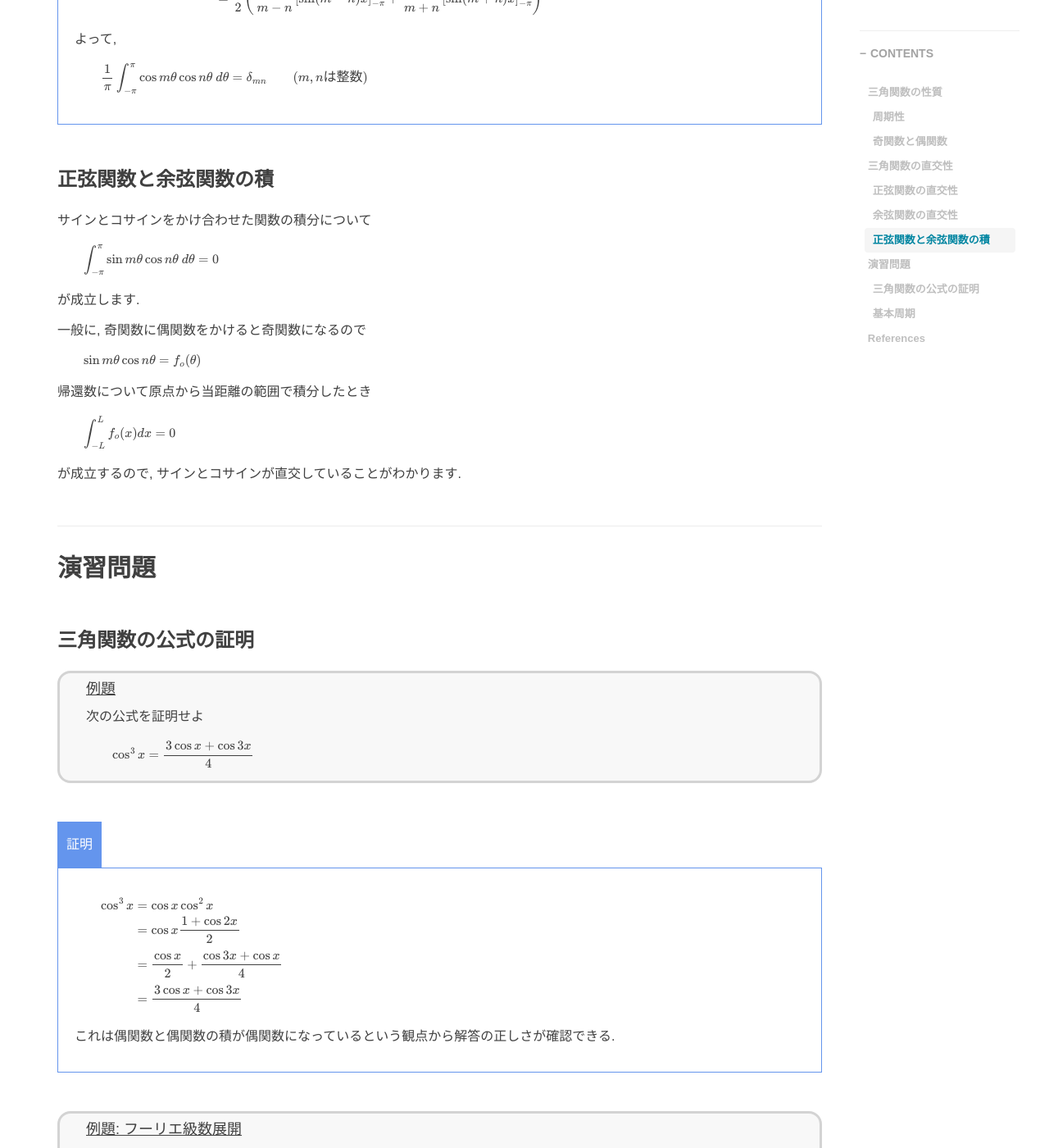
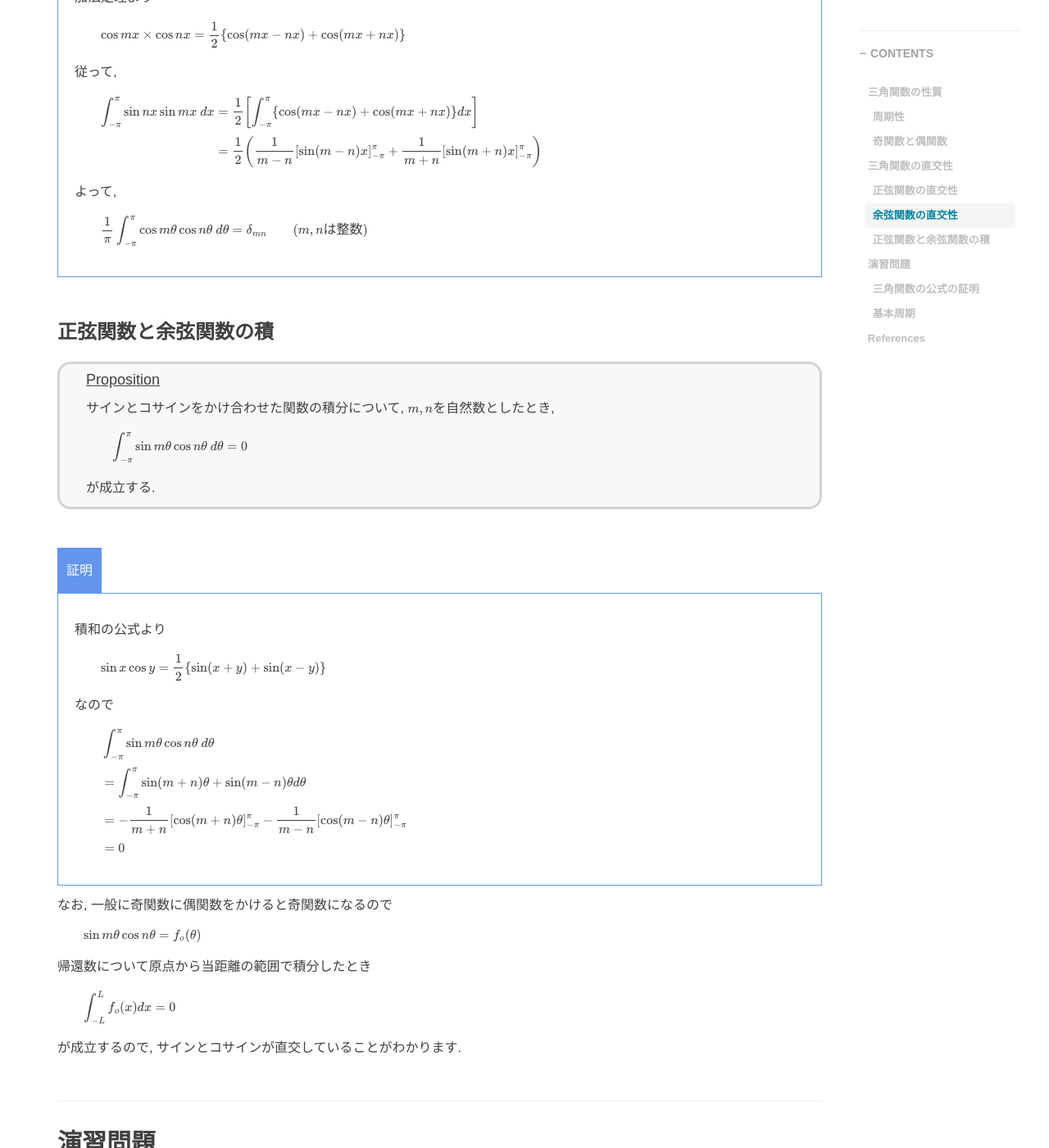
Before and after one commit to RyoNakagami/RyoNakagami.github.io, a Jekyll site: the page built from _posts/2022-08-13-triangular-functions.md, in a window 1280 px wide and 1400 px high, scrolled down 7115 px. Shown: the whole window at 82% size. Built offline with Jekyll 4.4.1, drawn with Linux system fonts in a browser that asks for light colours; comment, search, counter and statistics services are not loaded; some of the changed text lies outside the part shown.

Commit message:
POST: calculate big number

```diff
--- a/_posts/2022-08-13-triangular-functions.md
+++ b/_posts/2022-08-13-triangular-functions.md
@@ -335,6 +335,9 @@ $$
 
 ### 正弦関数の直交性
 
+<div style='padding-left: 2em; padding-right: 2em; border-radius: 1em; border-style:solid; border-color:#D3D3D3; background-color:#F8F8F8'>
+<p class="h4"><ins>Proposition</ins></p>
+
 $m, n$が共に整数で, かつ $m\neq n$が成立するとします. このとき, $\sin nx$ と$ \sin mx$は周期$2\pi$をもちます.
 
 もし, $\sin nx$ と$\sin mx$が直交するならば
@@ -343,7 +346,11 @@ $$
 \int^{\pi}_{-\pi} \sin nx \sin mx\ dx = 0
 $$
 
-が成立します.
+が成立する
+
+</div>
+
+<br>
 
 <div style="display: inline-block; background: #6495ED;; border: 1px solid #6495ED; padding: 3px 10px;color:#FFFFFF"><span >証明</span>
 </div>
@@ -404,11 +411,18 @@ $$
 
 ### 余弦関数の直交性
 
-コサインの場合もクロネッカーのデルタを用いて以下のように表現できます:
+<div style='padding-left: 2em; padding-right: 2em; border-radius: 1em; border-style:solid; border-color:#D3D3D3; background-color:#F8F8F8'>
+<p class="h4"><ins>Proposition</ins></p>
+
+コサインの場合もクロネッカーのデルタを用いて以下のように表現できる:
 
 $$
 \frac{1}{\pi}\int^\pi_{-\pi}\cos m\theta \cos n\theta\ d\theta = \delta_{mn} \qquad (m,n\text{は整数})
 $$
+
+</div>
+
+<br>
 
 <div style="display: inline-block; background: #6495ED;; border: 1px solid #6495ED; padding: 3px 10px;color:#FFFFFF"><span >証明</span>
 </div>
@@ -442,15 +456,47 @@ $$
 
 ### 正弦関数と余弦関数の積
 
-サインとコサインをかけ合わせた関数の積分について
+<div style='padding-left: 2em; padding-right: 2em; border-radius: 1em; border-style:solid; border-color:#D3D3D3; background-color:#F8F8F8'>
+<p class="h4"><ins>Proposition</ins></p>
+
+サインとコサインをかけ合わせた関数の積分について, $m,n$を自然数としたとき,
 
 $$
 \int^{\pi}_{-\pi}\sin m\theta \cos n\theta\ d\theta = 0
 $$
 
-が成立します.
+が成立する.
 
-一般に, 奇関数に偶関数をかけると奇関数になるので
+</div>
+
+<br>
+
+<div style="display: inline-block; background: #6495ED;; border: 1px solid #6495ED; padding: 3px 10px;color:#FFFFFF"><span >証明</span>
+</div>
+
+<div style="border: 1px solid #6495ED; font-size: 100%; padding: 20px;">
+
+積和の公式より
+
+$$
+\sin x \cos y = \frac{1}{2}\{\sin (x+y) + \sin(x-y)\}
+$$
+
+なので
+
+$$
+\begin{align*}
+&\int^{\pi}_{-\pi}\sin m\theta \cos n\theta\ d\theta\\[3pt]
+&= \int^{\pi}_{-\pi}\sin(m + n)\theta + \sin(m - n)\theta d\theta\\[3pt]
+&= -\frac{1}{m+n}[\cos (m+n)\theta]^\pi_{-\pi} -\frac{1}{m-n}[\cos (m-n)\theta]^\pi_{-\pi}\\[3pt]
+&= 0
+\end{align*}
+$$
+
+</div>
+
+
+なお, 一般に奇関数に偶関数をかけると奇関数になるので
 
 $$
 \sin m\theta \cos n\theta =f_o(\theta)
@@ -463,6 +509,7 @@ $$
 $$
 
 が成立するので, サインとコサインが直交していることがわかります.
+
 
 ## 演習問題
 ### 三角関数の公式の証明
```
Also changed, not shown: other parts of _posts/2022-08-13-triangular-functions.md (+1 -1 lines), _posts/2021-02-08-calculate-big-order-number.md (added, +199 -0 lines), _posts/2022-09-02-trigonometric-function-orthogonality.md (deleted, +0 -185 lines).
